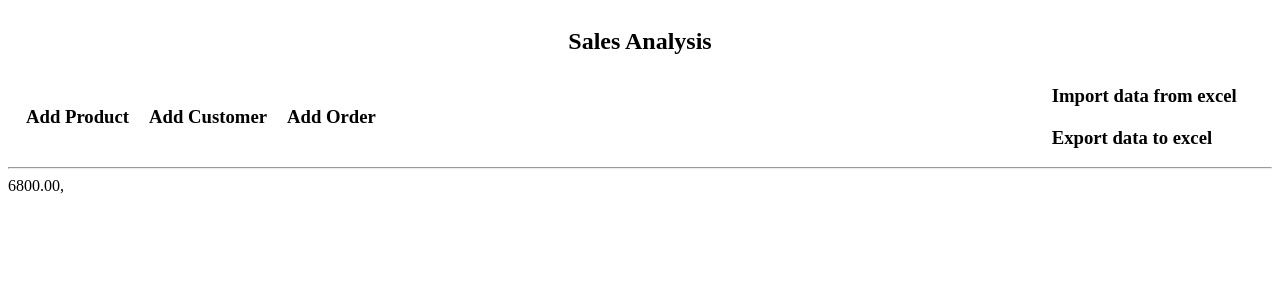
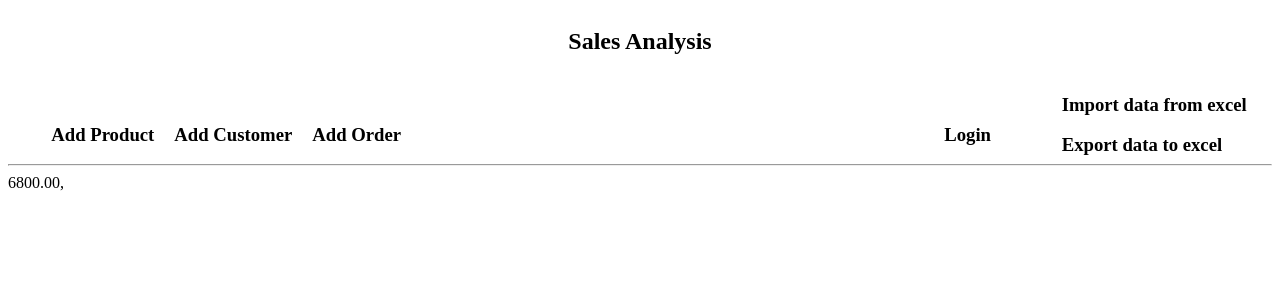
Before and after one commit to Kandel269/OrderAnalysis, a Django app: page / in a window 1280 px wide. Shown: the top 300 px of the page. Run offline with Django 4.2, Linux system fonts and the light colour scheme; data comes from the database, SQL or seed files in the repository.

Commit message:
navbar v4

```diff
--- a/sales_analysis/static/css/styles.css
+++ b/sales_analysis/static/css/styles.css
@@ -1,45 +1,42 @@
+.title {
+    display: flex;
+    justify-content: center;
+    align-items: center;
+    width: 100%;
+}
+.navbar {
+    display: flex;
+    justify-content: space-between;
+    align-items: stretch;
+    margin-right: 2%;
+    margin-left: 2%;
+}
 .navbar_add {
     display: flex;
     justify-content: flex-start;
     margin: 0;
     white-space: nowrap;
+    margin-top: auto;
 }
-.navbar_add h3 {
-    margin-right: 4%;
+.navbar_login {
+     display: flex;
+     justify-content: flex-end;
+     flex: 1;
+     margin-top: auto;
+     margin-right: 5%;
 }
 .navbar_add h3:first-child {
     margin-left: 5%;
 }
-
-.title {
-    display: flex;
-    justify-content: center;
-    align-items: center;
-    width: 100%
+.navbar_add h3,
+.navbar_login h3 {
+    margin: 10px 10px;
 }
-
 .navbar_excel {
     display: flex;
     flex-direction: column;
     margin: 0;
 }
-
 .navbar_excel h3 {
-    margin: 0 0 10px 0; /* Dodanie marginesu na dole dla odstępu między elementami */
+    margin-bottom: 0;
 }
-
-.navbar {
-    display: flex;
-    justify-content: space-between;
-    align-items: center;
-    margin-right: 2%
-}
-
-.navbar_add, .navbar_excel {
-    display: flex;
-    margin: 0;
-}
-
-.navbar_add h3, .navbar_excel h3 {
-    margin: 10 10px;
-}
--- a/sales_analysis/templates/nav_bar.html
+++ b/sales_analysis/templates/nav_bar.html
@@ -17,6 +17,10 @@
         <h3>Add Order</h3>
     </div>
 
+    <div class="navbar_login">
+        <h3>Login</h3>
+    </div>
+
     <div class="navbar_excel">
         <h3>Import data from excel</h3>
         <h3>Export data to excel</h3>
```
